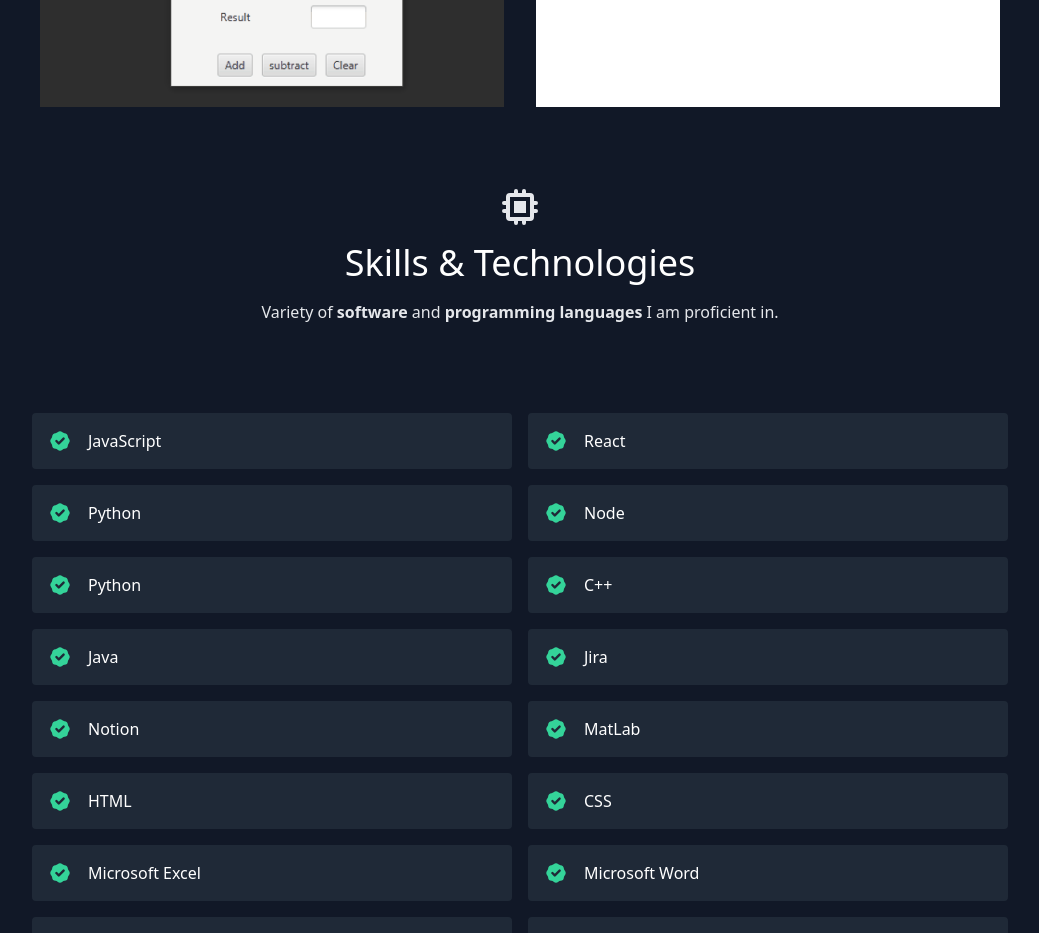
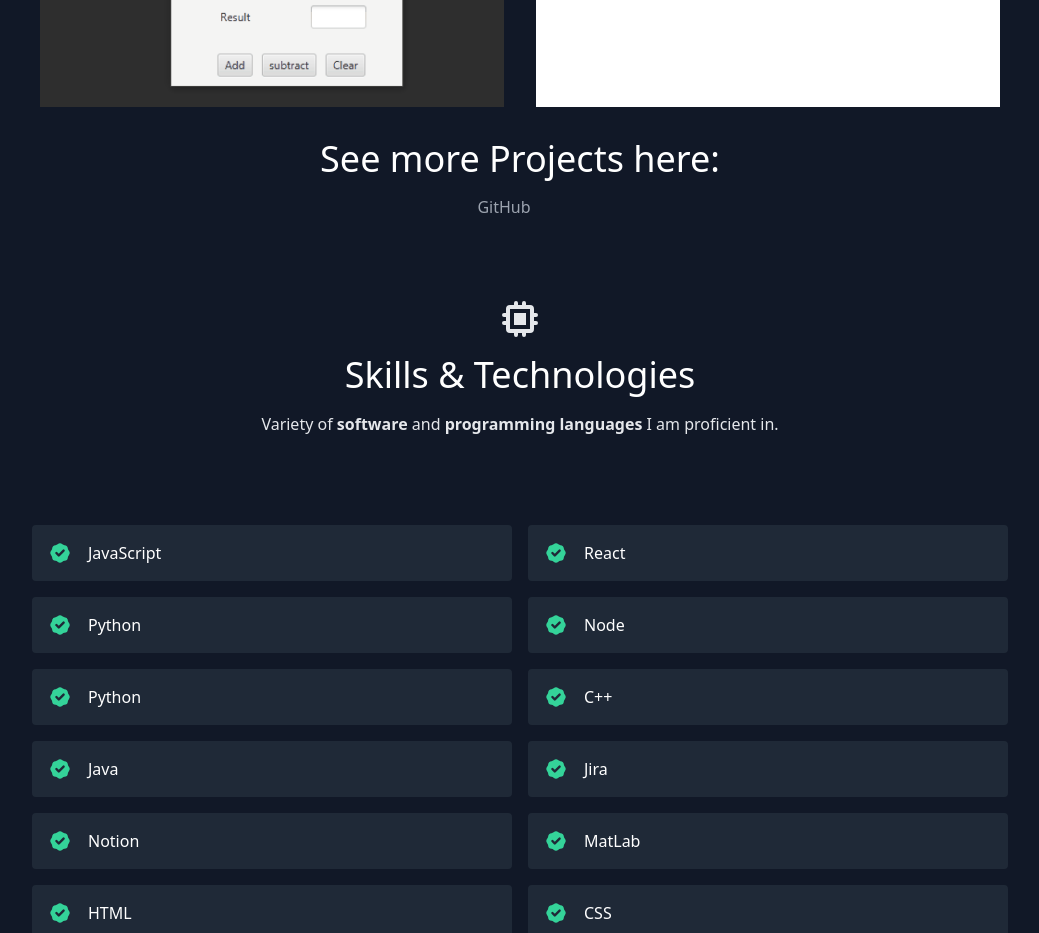
Before and after one commit to johnl87/Website, a React (Create React App) app: page / in a window 1280 px wide. Shown: the part 1160-2093 px from the top of the page, without its empty margins (120-1159 px from the left). Built offline with nearby package versions, Linux system fonts and the light colour scheme.

Commit message:
resume and github

```diff
--- a/src/components/Navbar.js
+++ b/src/components/Navbar.js
@@ -25,7 +25,7 @@
         <a href="https://www.linkedin.com/in/john-le-574701175/" target="_blank" rel="noopener noreferrer" className="mr-8 hover:text-white">
             Linkedin
           </a>
-          <a href="https://docs.google.com/document/d/1vmundwd3pah72NFUpfU0rUHL_vTsbYV_/edit?usp=sharing&ouid=116804147839522468398&rtpof=true&sd=true" target="_blank" rel="noopener noreferrer" className="mr-8 hover:text-white">
+          <a href="https://drive.google.com/file/d/1iLDw6Fig9cpgTWsE6g-BVEjMbc70yKUD/view?usp=share_link" target="_blank" rel="noopener noreferrer" className="mr-8 hover:text-white">
             Resume
           </a>
         <a
--- a/src/components/Projects.js
+++ b/src/components/Projects.js
@@ -43,7 +43,14 @@
             </a>
           ))}
         </div>
+        <h1 className="sm:text-4xl text-3xl font-medium title-font mt-8 mb-4 text-white">
+            See more Projects here:
+          </h1>
+          <a href="https://github.com/johnl87" target="_blank" rel="noopener noreferrer" className="mr-8 hover:text-white">
+            GitHub
+          </a>
       </div>
+
     </section>
   );
 }
```
